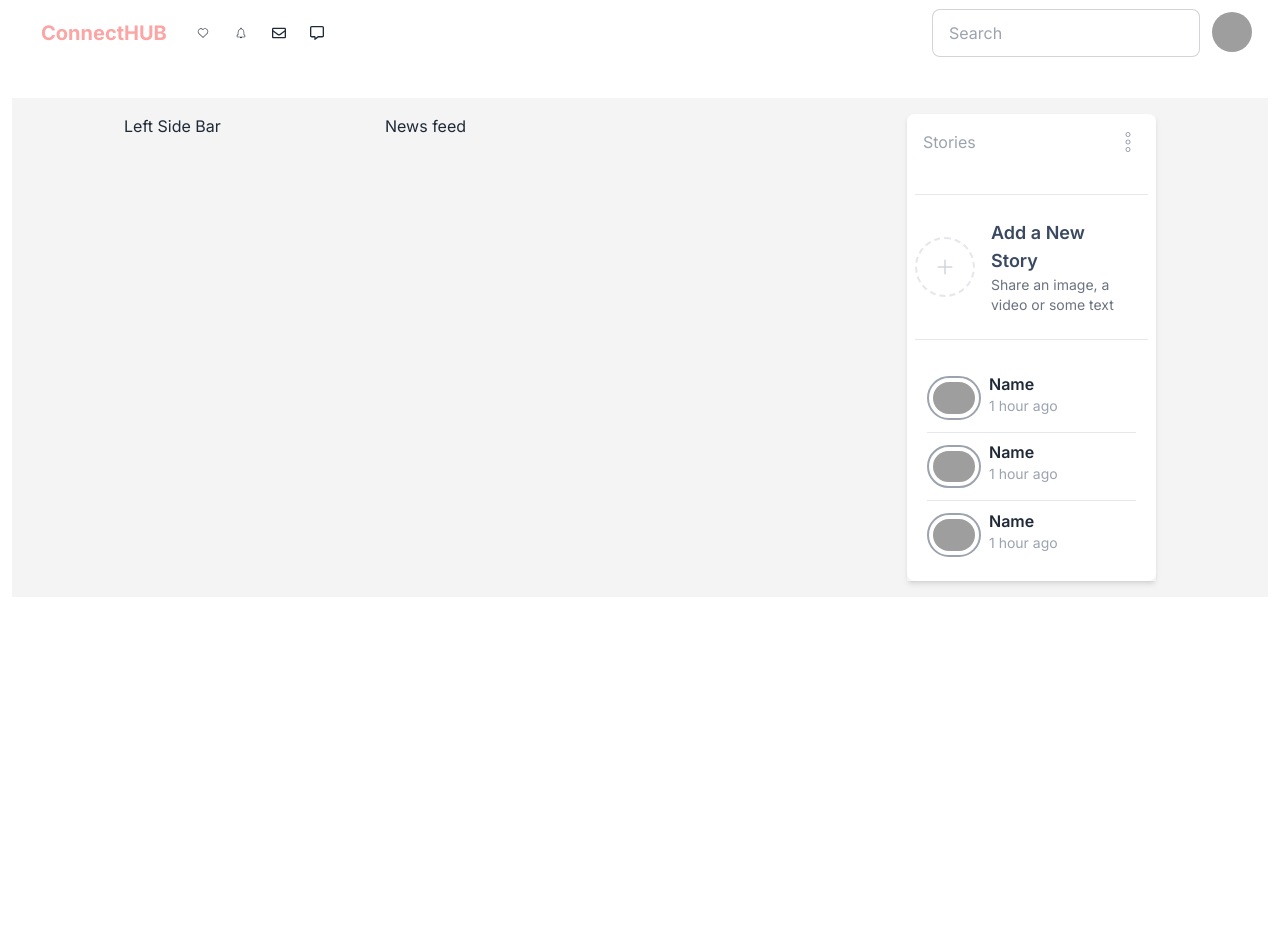
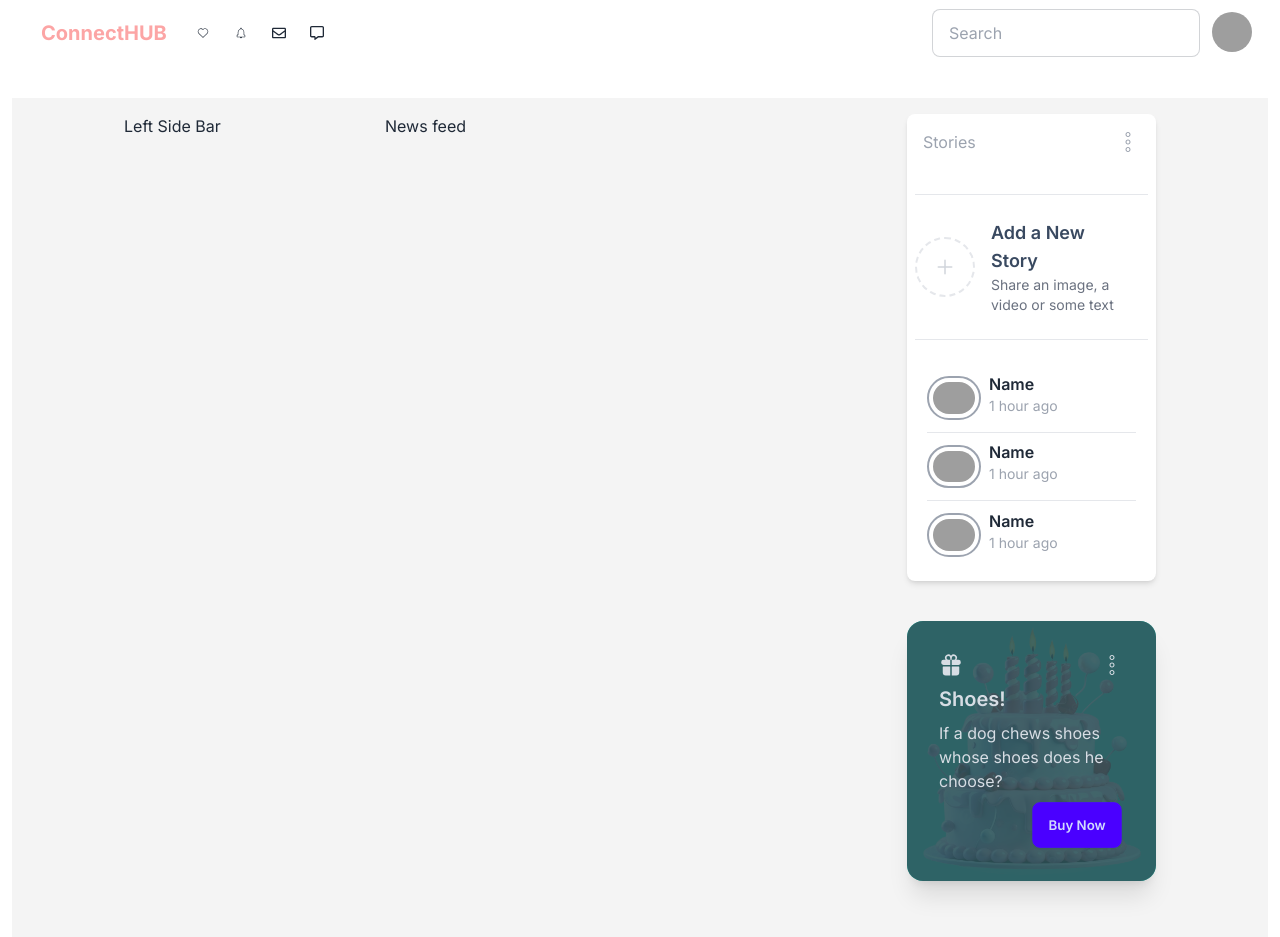
Before and after one commit to moniru005/connecthub, a Next.js app: page /home in a window 1280 px wide. Before the commit the page ends 800 px from the top, so only its background shows below. Built offline with nearby package versions, Linux system fonts and the light colour scheme; grey boxes are pictures that could not be loaded.

Commit message:
added birthday card

```diff
--- a/src/components/RightSideBar/RightRideBar.jsx
+++ b/src/components/RightSideBar/RightRideBar.jsx
@@ -2,11 +2,13 @@
 import Image from "next/image";
 import { CiMenuKebab } from "react-icons/ci";
 import { IoAdd } from "react-icons/io5";
+import birthdaycake from "../../assests/birthdaycake.png";
+import { IoGift } from "react-icons/io5";
 
 const RightRideBar = () => {
   return (
-    <div className="w-full shadow-md ">
-      <div className="bg-[#FFFFFF] w-full px-2  rounded-lg">
+    <div className="w-full  ">
+      <div className="bg-[#FFFFFF] w-full px-2 shadow-md  rounded-lg">
         <div className="flex pb-6 justify-between text-gray-400 items-center py-4 mb-4 gap-7 p-2">
           <h2>Stories</h2>
           <CiMenuKebab className="text-2xl font-semibold"></CiMenuKebab>
@@ -78,6 +80,34 @@ const RightRideBar = () => {
           </div>
         </div>
       </div>
+
+
+      {/* birthday card */}
+
+      <div className="my-10">
+        <div className="card w-full bg-[#39f0d7] shadow-xl image-full">
+          <figure>
+            <Image
+              height={400}
+              className="opacity-40"
+              width={400}
+              src={birthdaycake}
+              alt="Shoes"
+            />
+          </figure>
+          <div className="card-body">
+            <div className=" flex justify-between items-center">
+              <IoGift className="text-2xl"></IoGift>
+              <CiMenuKebab className="text-2xl  font-bold"></CiMenuKebab>
+            </div>
+            <h2 className="card-title">Shoes!</h2>
+            <p>If a dog chews shoes whose shoes does he choose?</p>
+            <div className="card-actions justify-end">
+              <button className="btn btn-primary">Buy Now</button>
+            </div>
+          </div>
+        </div>
+      </div>
     </div>
   );
 };
```
Also changed, not shown: src/assests/birthdaycake.png (added).
